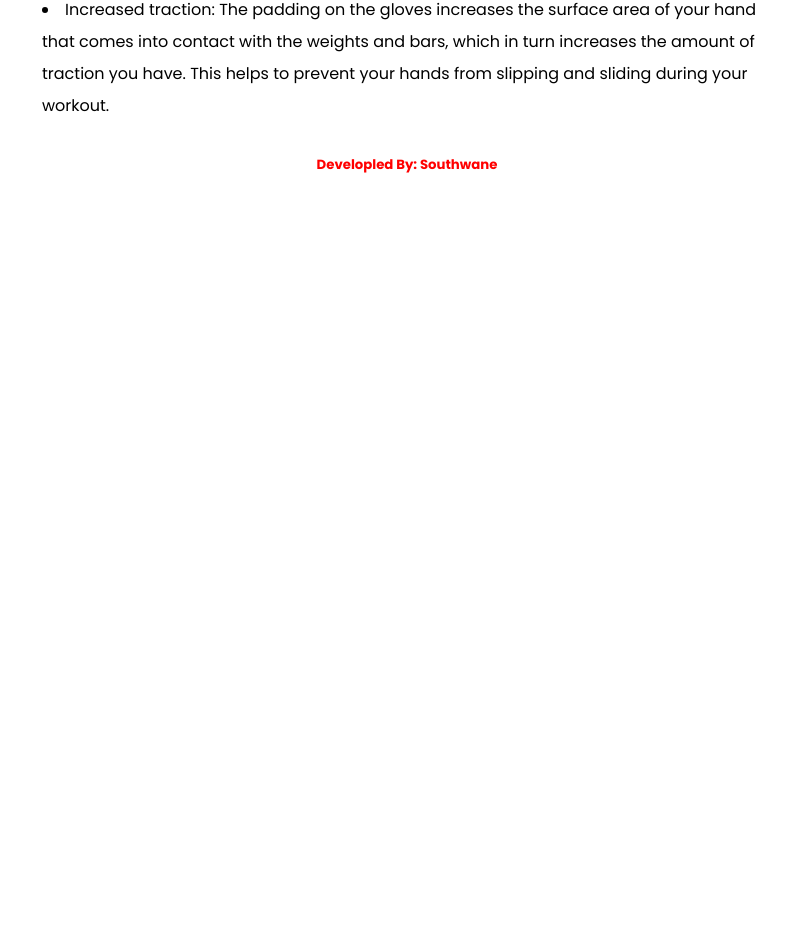
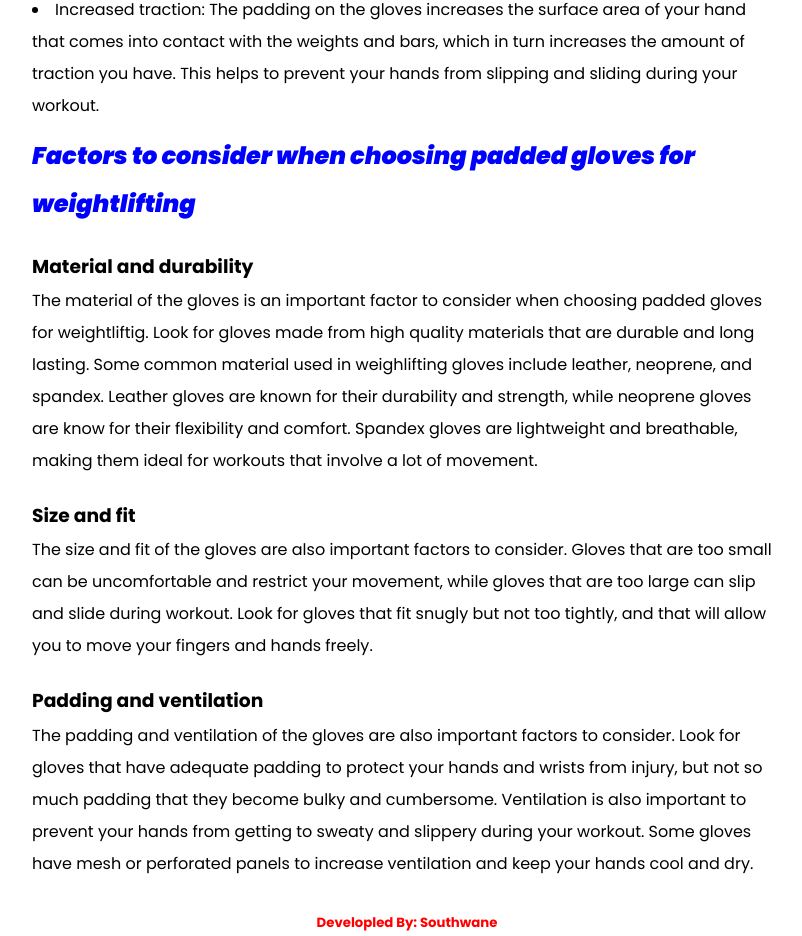
Before and after one commit to southwane/fitness-daily, a Next.js app: page /padded-weightlifting-gloves in a window 1280 px wide. Shown: the part 718-1654 px from the top of the page, without its empty margins (233-1035 px from the left). Before the commit the page ends 896 px from the top, so only its background shows below. Built offline with nearby package versions, Linux system fonts and the light colour scheme.

Commit message:
file changes

```diff
--- a/app/padded-weightlifting-gloves/page.js
+++ b/app/padded-weightlifting-gloves/page.js
@@ -23,7 +23,7 @@ export default function Page() {
           turned into a fundamental piece of any weightlifter&lsquo:s toolbox,
           giving both security and execution benefits.
         </p>
-
+        {/*Topic 1 */}
         <h2 className={pws.subheading}>
           Benefits of padded gloves for weightlifting
         </h2>
@@ -40,6 +40,39 @@ export default function Page() {
             to prevent your hands from slipping and sliding during your workout.
           </li>
         </p>
+        {/* topic2 */}
+        <h2 className={pws.subheading}>
+          Factors to consider when choosing padded gloves for weightlifting
+        </h2>
+        <h3 className={pws.subheading3}>Material and durability</h3>
+        <p>
+          The material of the gloves is an important factor to consider when
+          choosing padded gloves for weightliftig. Look for gloves made from
+          high quality materials that are durable and long lasting. Some common
+          material used in weighlifting gloves include leather, neoprene, and
+          spandex. Leather gloves are known for their durability and strength,
+          while neoprene gloves are know for their flexibility and comfort.
+          Spandex gloves are lightweight and breathable, making them ideal for
+          workouts that involve a lot of movement.
+        </p>
+        <h3 className={pws.subheading3}>Size and fit</h3>
+        <p>
+          The size and fit of the gloves are also important factors to consider.
+          Gloves that are too small can be uncomfortable and restrict your
+          movement, while gloves that are too large can slip and slide during
+          workout. Look for gloves that fit snugly but not too tightly, and that
+          will allow you to move your fingers and hands freely.
+        </p>
+        <h3 className={pws.subheading3}>Padding and ventilation</h3>
+        <p>
+          The padding and ventilation of the gloves are also important factors
+          to consider. Look for gloves that have adequate padding to protect
+          your hands and wrists from injury, but not so much padding that they
+          become bulky and cumbersome. Ventilation is also important to prevent
+          your hands from getting to sweaty and slippery during your workout.
+          Some gloves have mesh or perforated panels to increase ventilation and
+          keep your hands cool and dry.
+        </p>
       </section>
     </main>
   );
--- a/app/padded-weightlifting-gloves/pwg.module.css
+++ b/app/padded-weightlifting-gloves/pwg.module.css
@@ -13,7 +13,7 @@
 }
 
 .innerContainer {
-  width: 730px;
+  width: 750px;
   margin: auto;
 }
 
@@ -27,3 +27,7 @@
   font-style: italic;
   font-weight: 900;
 }
+
+.subheading3 {
+  margin-top: 20px;
+}
```
